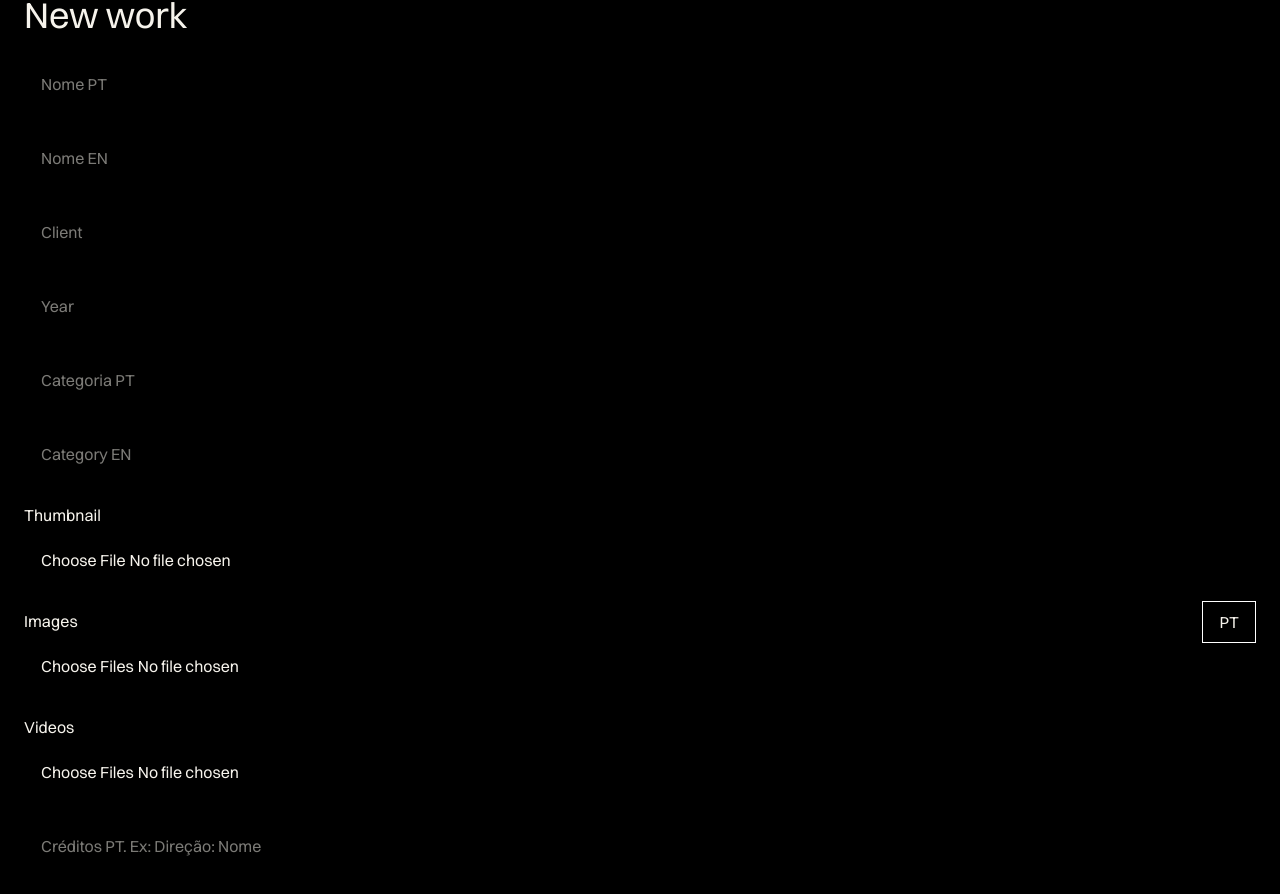
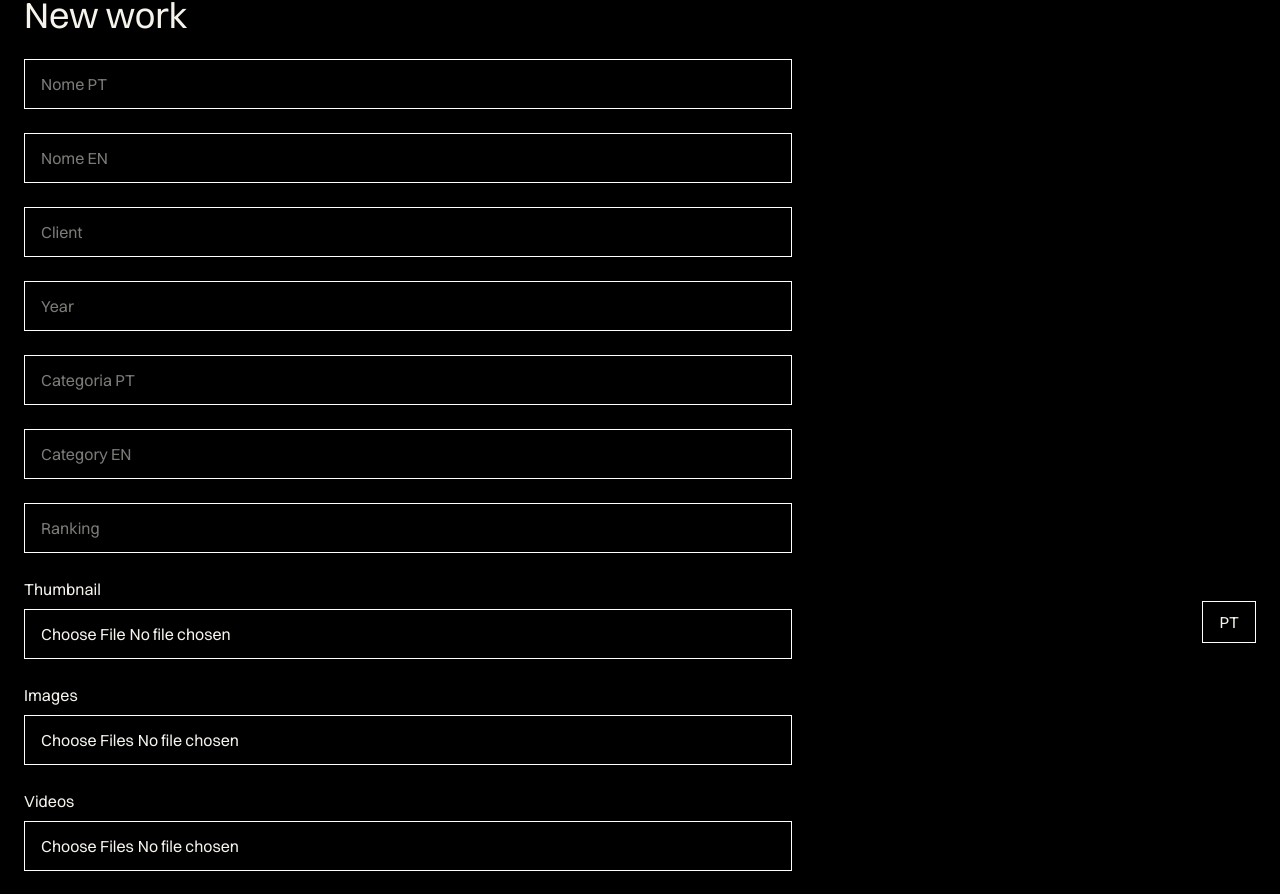
Before and after one commit to guerrinharj/pilar-salgado, a Next.js app: page /en/trabalhos/novo in a window 1280 px wide. Shown: the part 133-1027 px from the top of the page. Built offline with nearby package versions, Linux system fonts and the light colour scheme; no server answers.

Commit message:
edit and add page with ranking input

```diff
--- a/app/[locale]/login/page.tsx
+++ b/app/[locale]/login/page.tsx
@@ -41,7 +41,7 @@ export default function LoginPage() {
                     placeholder="E-mail"
                     value={email}
                     onChange={(event) => setEmail(event.target.value)}
-                    className="border border-black px-4 py-3 bg-transparent outline-none"
+                    className="border border-white px-4 py-3 bg-transparent outline-none"
                 />
 
                 <input
@@ -49,7 +49,7 @@ export default function LoginPage() {
                     placeholder="Senha"
                     value={password}
                     onChange={(event) => setPassword(event.target.value)}
-                    className="border border-black px-4 py-3 bg-transparent outline-none"
+                    className="border border-white px-4 py-3 bg-transparent outline-none"
                 />
 
                 {errorMessage && (
@@ -60,7 +60,7 @@ export default function LoginPage() {
 
                 <button
                     type="submit"
-                    className="border border-black px-4 py-3 hover:bg-black hover:text-white transition"
+                    className="border border-white px-4 py-3 hover:bg-black hover:text-white transition"
                 >
                     Entrar
                 </button>
--- a/components/EditWorkForm.tsx
+++ b/components/EditWorkForm.tsx
@@ -24,6 +24,7 @@ type Work = {
     videos: string[] | null
     creditos_pt: Credit[] | null
     creditos_en: Credit[] | null
+    ranking: number | null
 }
 
 type Props = {
@@ -47,6 +48,7 @@ export default function EditWorkForm({ locale, work }: Props) {
     const [videoFiles, setVideoFiles] = useState<FileList | null>(null)
     const [errorMessage, setErrorMessage] = useState('')
     const [isSubmitting, setIsSubmitting] = useState(false)
+    const [ranking, setRanking] = useState(work.ranking?.toString() || '')
 
     function formatCredits(credits: Credit[] | null) {
         if (!credits) {
@@ -148,6 +150,7 @@ export default function EditWorkForm({ locale, work }: Props) {
                     cliente,
                     categoria_pt: categoriaPt,
                     categoria_en: categoriaEn,
+                    ranking: ranking ? Number(ranking) : null,
                     ano,
                     thumbnail: thumbnailUrl,
                     images: [
@@ -194,7 +197,7 @@ export default function EditWorkForm({ locale, work }: Props) {
                 value={nomePt}
                 onChange={(event) => setNomePt(event.target.value)}
                 placeholder="Nome PT"
-                className="border border-black px-4 py-3 bg-transparent"
+                className="border border-white px-4 py-3 bg-transparent"
                 required
             />
 
@@ -202,49 +205,57 @@ export default function EditWorkForm({ locale, work }: Props) {
                 value={nomeEn}
                 onChange={(event) => setNomeEn(event.target.value)}
                 placeholder="Nome EN"
-                className="border border-black px-4 py-3 bg-transparent"
+                className="border border-white px-4 py-3 bg-transparent"
             />
 
             <input
                 value={cliente}
                 onChange={(event) => setCliente(event.target.value)}
                 placeholder={locale === 'pt' ? 'Cliente' : 'Client'}
-                className="border border-black px-4 py-3 bg-transparent"
+                className="border border-white px-4 py-3 bg-transparent"
             />
 
             <input
                 value={categoriaPt}
                 onChange={(event) => setCategoriaPt(event.target.value)}
                 placeholder="Categoria PT"
-                className="border border-black px-4 py-3 bg-transparent"
+                className="border border-white px-4 py-3 bg-transparent"
             />
 
             <input
                 value={categoriaEn}
                 onChange={(event) => setCategoriaEn(event.target.value)}
                 placeholder="Category EN"
-                className="border border-black px-4 py-3 bg-transparent"
+                className="border border-white px-4 py-3 bg-transparent"
             />
 
             <input
                 value={ano}
                 onChange={(event) => setAno(event.target.value)}
                 placeholder={locale === 'pt' ? 'Ano' : 'Year'}
-                className="border border-black px-4 py-3 bg-transparent"
+                className="border border-white px-4 py-3 bg-transparent"
             />
 
             <textarea
                 value={creditosPt}
                 onChange={(event) => setCreditosPt(event.target.value)}
                 placeholder="Créditos PT. Ex: Direção: Nome"
-                className="border border-black px-4 py-3 bg-transparent min-h-32"
+                className="border border-white px-4 py-3 bg-transparent min-h-32"
             />
 
             <textarea
                 value={creditosEn}
                 onChange={(event) => setCreditosEn(event.target.value)}
                 placeholder="Credits EN. Ex: Director: Name"
-                className="border border-black px-4 py-3 bg-transparent min-h-32"
+                className="border border-white px-4 py-3 bg-transparent min-h-32"
+            />
+
+            <input
+                type="number"
+                value={ranking}
+                onChange={(event) => setRanking(event.target.value)}
+                placeholder={locale === 'pt' ? 'Ranking' : 'Ranking'}
+                className="border border-white px-4 py-3 bg-transparent"
             />
 
             <div className="flex flex-col gap-2">
@@ -258,7 +269,7 @@ export default function EditWorkForm({ locale, work }: Props) {
                     onChange={(event) =>
                         setThumbnailFile(event.target.files?.[0] ?? null)
                     }
-                    className="border border-black px-4 py-3 bg-transparent"
+                    className="border border-white px-4 py-3 bg-transparent"
                 />
             </div>
 
@@ -272,7 +283,7 @@ export default function EditWorkForm({ locale, work }: Props) {
                     accept="image/*"
                     multiple
                     onChange={(event) => setImageFiles(event.target.files)}
-                    className="border border-black px-4 py-3 bg-transparent"
+                    className="border border-white px-4 py-3 bg-transparent"
                 />
             </div>
 
@@ -286,7 +297,7 @@ export default function EditWorkForm({ locale, work }: Props) {
                     accept="video/*"
                     multiple
                     onChange={(event) => setVideoFiles(event.target.files)}
-                    className="border border-black px-4 py-3 bg-transparent"
+                    className="border border-white px-4 py-3 bg-transparent"
                 />
             </div>
 
@@ -299,7 +310,7 @@ export default function EditWorkForm({ locale, work }: Props) {
             <button
                 type="submit"
                 disabled={isSubmitting}
-                className="border border-black px-4 py-3 hover:bg-black hover:text-white transition disabled:opacity-50"
+                className="border border-white px-4 py-3 hover:bg-black hover:text-white transition disabled:opacity-50"
             >
                 {isSubmitting
                     ? locale === 'pt'
--- a/components/NewWorkForm.tsx
+++ b/components/NewWorkForm.tsx
@@ -25,6 +25,7 @@ export default function NewWorkForm({ locale }: Props) {
     const [creditosEn, setCreditosEn] = useState('')
     const [errorMessage, setErrorMessage] = useState('')
     const [isSubmitting, setIsSubmitting] = useState(false)
+    const [ranking, setRanking] = useState('')
 
     function generateSlug(value: string) {
         return value
@@ -129,6 +130,7 @@ export default function NewWorkForm({ locale }: Props) {
                     categoria_pt: categoriaPt,
                     categoria_en: categoriaEn,
                     cliente,
+                    ranking: ranking ? Number(ranking) : null,
                     thumbnail: thumbnailUrl,
                     images: imageUrls,
                     videos: videoUrls,
@@ -165,7 +167,7 @@ export default function NewWorkForm({ locale }: Props) {
                 value={nomePt}
                 onChange={(event) => setNomePt(event.target.value)}
                 placeholder="Nome PT"
-                className="border border-black px-4 py-3 bg-transparent"
+                className="border border-white px-4 py-3 bg-transparent"
                 required
             />
 
@@ -173,35 +175,43 @@ export default function NewWorkForm({ locale }: Props) {
                 value={nomeEn}
                 onChange={(event) => setNomeEn(event.target.value)}
                 placeholder="Nome EN"
-                className="border border-black px-4 py-3 bg-transparent"
+                className="border border-white px-4 py-3 bg-transparent"
             />
 
             <input
                 value={cliente}
                 onChange={(event) => setCliente(event.target.value)}
                 placeholder={locale === 'pt' ? 'Cliente' : 'Client'}
-                className="border border-black px-4 py-3 bg-transparent"
+                className="border border-white px-4 py-3 bg-transparent"
             />
 
             <input
                 value={ano}
                 onChange={(event) => setAno(event.target.value)}
                 placeholder={locale === 'pt' ? 'Ano' : 'Year'}
-                className="border border-black px-4 py-3 bg-transparent"
+                className="border border-white px-4 py-3 bg-transparent"
             />
 
             <input
                 value={categoriaPt}
                 onChange={(event) => setCategoriaPt(event.target.value)}
                 placeholder="Categoria PT"
-                className="border border-black px-4 py-3 bg-transparent"
+                className="border border-white px-4 py-3 bg-transparent"
             />
 
             <input
                 value={categoriaEn}
                 onChange={(event) => setCategoriaEn(event.target.value)}
                 placeholder="Category EN"
-                className="border border-black px-4 py-3 bg-transparent"
+                className="border border-white px-4 py-3 bg-transparent"
+            />
+
+            <input
+                type="number"
+                value={ranking}
+                onChange={(event) => setRanking(event.target.value)}
+                placeholder={locale === 'pt' ? 'Ranking' : 'Ranking'}
+                className="border border-white px-4 py-3 bg-transparent"
             />
 
             <div className="flex flex-col gap-2">
@@ -215,7 +225,7 @@ export default function NewWorkForm({ locale }: Props) {
                     onChange={(event) =>
                         setThumbnailFile(event.target.files?.[0] ?? null)
                     }
-                    className="border border-black px-4 py-3 bg-transparent"
+                    className="border border-white px-4 py-3 bg-transparent"
                 />
             </div>
 
@@ -231,7 +241,7 @@ export default function NewWorkForm({ locale }: Props) {
                     onChange={(event) =>
                         setImageFiles(event.target.files)
                     }
-                    className="border border-black px-4 py-3 bg-transparent"
+                    className="border border-white px-4 py-3 bg-transparent"
                 />
             </div>
 
@@ -247,7 +257,7 @@ export default function NewWorkForm({ locale }: Props) {
                     onChange={(event) =>
                         setVideoFiles(event.target.files)
                     }
-                    className="border border-black px-4 py-3 bg-transparent"
+                    className="border border-white px-4 py-3 bg-transparent"
                 />
             </div>
 
@@ -255,14 +265,14 @@ export default function NewWorkForm({ locale }: Props) {
                 value={creditosPt}
                 onChange={(event) => setCreditosPt(event.target.value)}
                 placeholder="Créditos PT. Ex: Direção: Nome"
-                className="border border-black px-4 py-3 bg-transparent min-h-32"
+                className="border border-white px-4 py-3 bg-transparent min-h-32"
             />
 
             <textarea
                 value={creditosEn}
                 onChange={(event) => setCreditosEn(event.target.value)}
                 placeholder="Credits EN. Ex: Director: Name"
-                className="border border-black px-4 py-3 bg-transparent min-h-32"
+                className="border border-white px-4 py-3 bg-transparent min-h-32"
             />
 
             {errorMessage && (
@@ -274,7 +284,7 @@ export default function NewWorkForm({ locale }: Props) {
             <button
                 type="submit"
                 disabled={isSubmitting}
-                className="border border-black px-4 py-3 hover:bg-black hover:text-white transition disabled:opacity-50"
+                className="border border-white px-4 py-3 hover:bg-black hover:text-white transition disabled:opacity-50"
             >
                 {isSubmitting
                     ? locale === 'pt'
```
Also changed, not shown: components/AddWorkButton.tsx (+3 -4 lines).
